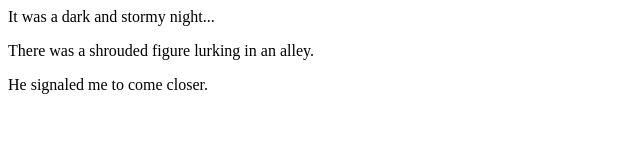
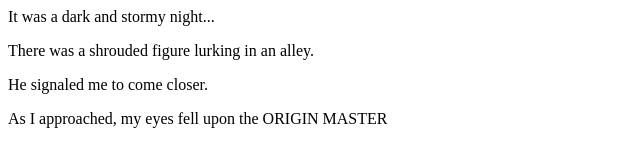
Before and after one commit to Ruben404/fireside-story, a plain HTML site: page Index.html in a window 1280 px wide. Shown: the whole page, without its empty margins (0-640 px from the left). Drawn offline with Linux system fonts and the light colour scheme.

Commit message:
fourth line of our AWESOME story

```diff
--- a/Index.html
+++ b/Index.html
@@ -3,5 +3,6 @@
     <p>It was a dark and stormy night...</p>
     <p>There was a shrouded figure lurking in an alley.</p>
     <p>He signaled me to come closer.</p>
+    <p>As I approached, my eyes fell upon the ORIGIN MASTER</p>
   </body>
 </html>
```
